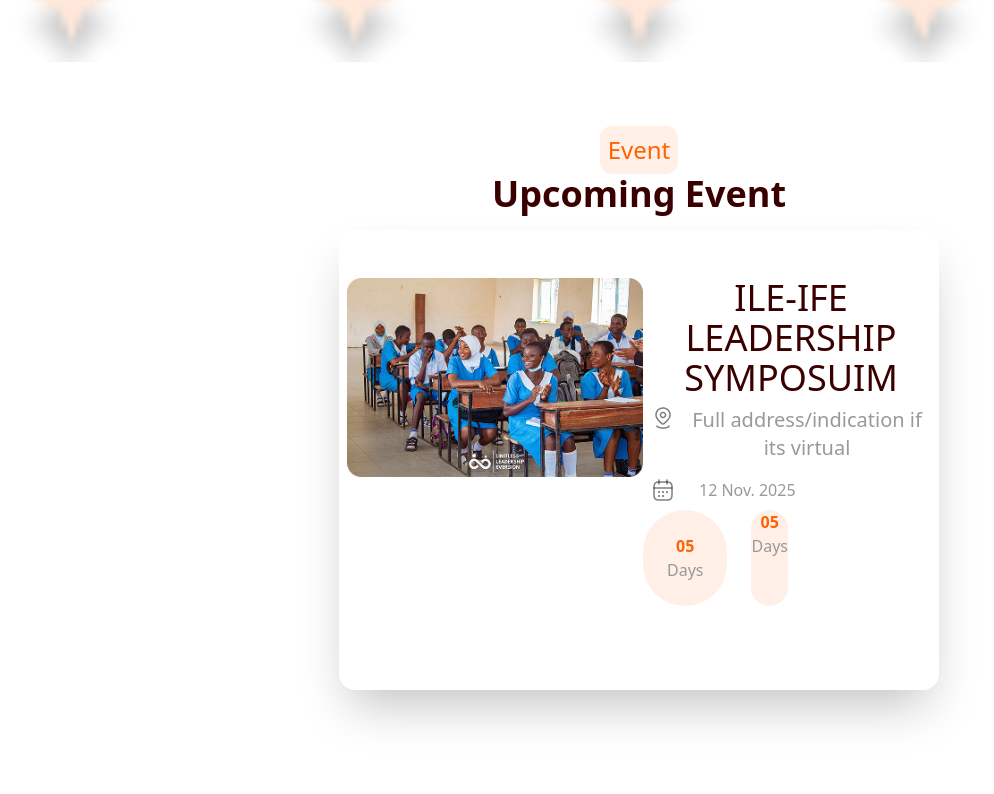
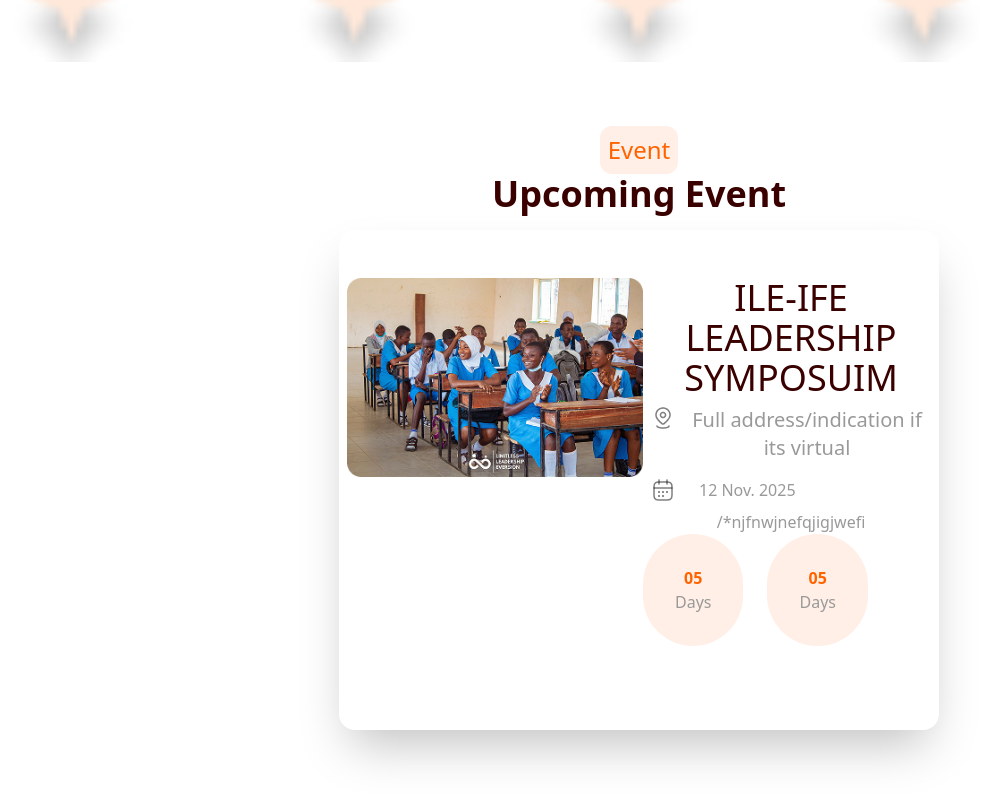
Before and after one commit to Developerfiyin/LLE-website, a React (Vite) app: page / in a window 1280 px wide. Shown: the part 1280-2074 px from the top of the page, without its empty margins (1-995 px from the left). Before the commit the page ends 2034 px from the top, so only its background shows below. Built offline with nearby package versions, Linux system fonts and the light colour scheme.

Commit message:
updated  event

```diff
--- a/src/Components/event.jsx
+++ b/src/Components/event.jsx
@@ -23,16 +23,16 @@ const event = () => {
         <img src={calendar} alt="the calendar image" sizes='25'/>
         <span className='pl-6 '>12 Nov. 2025</span>
       </div>
-
+/*njfnwjnefqjigjwefi
            <div className=' flex  gap-6'>
 
- <div className='rounded-full bg-[#ffefe6] p-6 '>
+ <div className='rounded-full bg-[#ffefe6] p-8 '>
         <h5 className='text-[#ff6300] font-semibold '>05</h5>
         <p className='text-[#3a000]'>Days</p>
         </div>
 
 
-             <div className='rounded-full bg-[#ffefe6] '>
+             <div className='rounded-full bg-[#ffefe6] p-8 '>
         <h5 className='text-[#ff6300] font-semibold '>05</h5>
         <p className='text-[#3a000]'>Days</p>
         </div>
```
